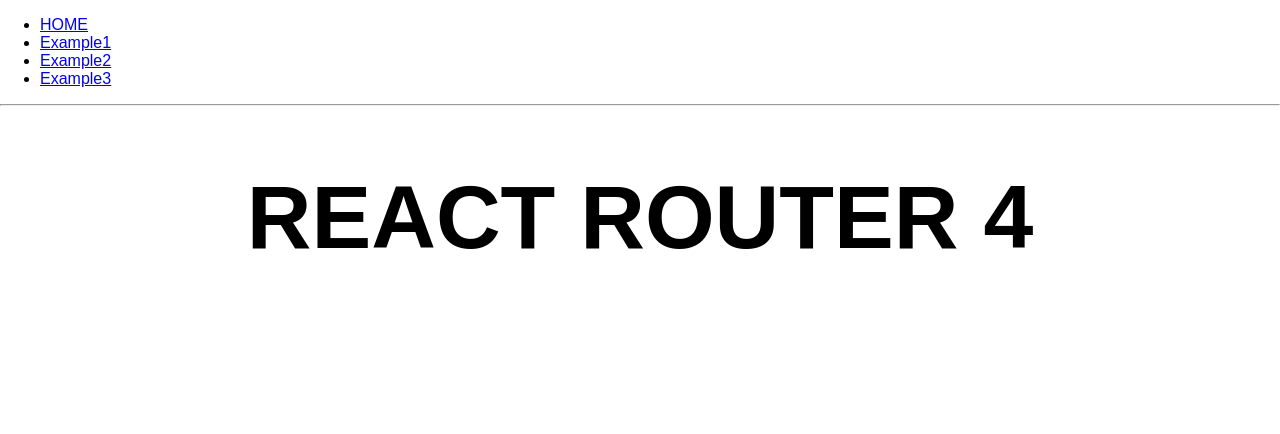
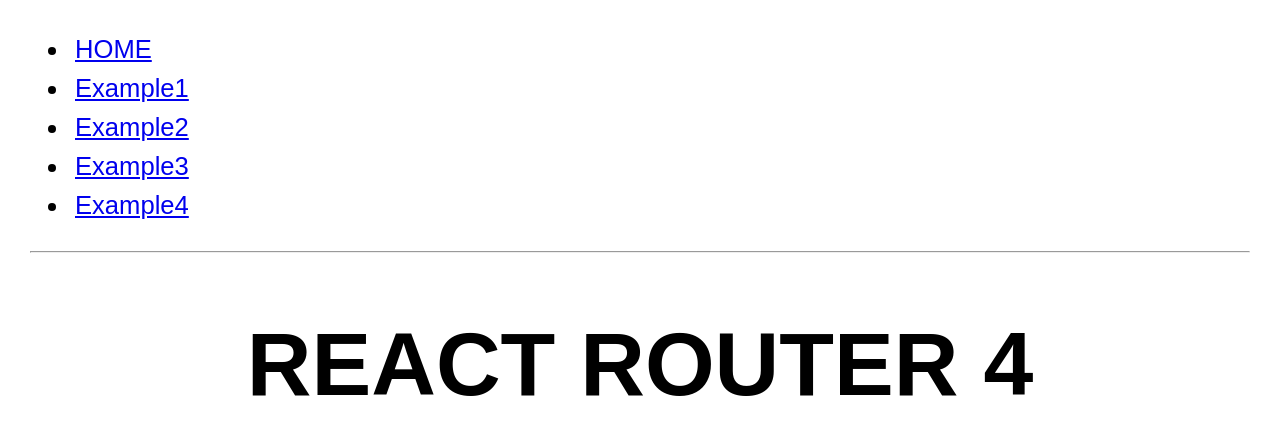
Before and after one commit to bdog72/React-Router4, a React app: page / in a window 1280 px wide. Shown: the top 434 px of the page. Built offline with nearby package versions, Linux system fonts and the light colour scheme.

Commit message:
added another example

```diff
--- a/src/components/App.js
+++ b/src/components/App.js
@@ -2,6 +2,7 @@
 import BasicExample1 from './Example1'
 import ParamsExample from './Example2'
 import AuthExample from './Example3'
+import CustomLinkExample from './Example4'
 import { BrowserRouter as Router, Route, Link } from 'react-router-dom'
 
 class App extends Component {
@@ -22,6 +23,7 @@
         <li><Link to='/ex1'>Example1</Link></li>
         <li><Link to='/ex2'>Example2</Link></li>
         <li><Link to='/ex3'>Example3</Link></li>
+        <li><Link to='/ex4'>Example4</Link></li>
       </ul>
 
       <hr />
@@ -30,6 +32,7 @@
       <Route path='/ex1' component={Ex1} />
       <Route path='/ex2' component={Ex2} />
       <Route path='/ex3' component={Ex3} />
+      <Route path='/ex4' component={Ex4} />
     </div>
   </Router>
 )
@@ -57,3 +60,9 @@
     <AuthExample />
   </div>
 )
+
+const Ex4 = () => (
+  <div>
+    <CustomLinkExample />
+  </div>
+)
--- /dev/null
+++ b/src/components/Example4.js
@@ -0,0 +1,36 @@
+import React from 'react'
+
+import { BrowserRouter as Router, Route, Link } from 'react-router-dom'
+
+const CustomLinkExample = () => (
+  <Router>
+    <div>
+      <OldScholMenuLink activeOnlyWhenExact to='/' label='Home' />
+      <OldScholMenuLink to='/about' label='About' />
+      <hr />
+      <Route exact path='/' component={Home} />
+      <Route exact='/about' component={About} />
+    </div>
+  </Router>
+)
+
+const OldScholMenuLink = ({ label, to, activeOnlyWhenExact }) => (
+  <Route path={to} exact={activeOnlyWhenExact} children={({ match }) => (
+    <div className={match ? 'active' : ''}>
+      {match ? '> ' : ''}<Link to={to}>{label}</Link>
+    </div>
+  )} />
+)
+
+const Home = () => (
+  <div>
+    <h2>Home</h2>
+  </div>
+)
+
+const About = () => (
+  <div>
+    <h2>About</h2>
+  </div>
+)
+export default CustomLinkExample
--- a/src/styles/screen.scss
+++ b/src/styles/screen.scss
@@ -8,11 +8,16 @@
 }
 
 body {
-  margin: 0;
+  margin: 30px;
   font: $base-text-size / 1 $base-font-family;
+  font-size: 2vw;
 }
 
 .homeHeader {
   text-align: center;
   font-size: 7vw;
 }
+
+li {
+  padding: 5px;
+}
```
